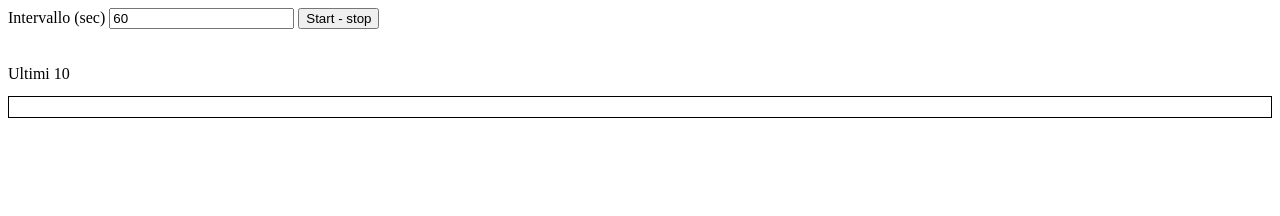
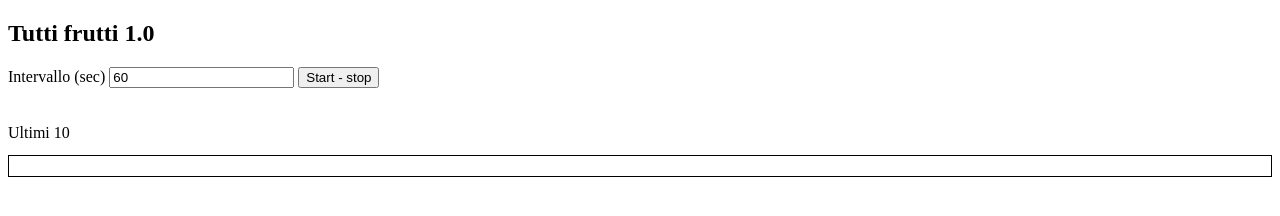
Before and after one commit to enricoru/Tuttifrutti, a plain HTML site: page tuttifrutti/index.html in a window 1280 px wide. Drawn offline with Linux system fonts and the light colour scheme.

Commit message:
Update index.html

```diff
--- a/tuttifrutti/index.html
+++ b/tuttifrutti/index.html
@@ -12,6 +12,7 @@
 </head>
 
 <body>
+<h2>Tutti frutti 1.0</h2>
 
 <header>
   <label>Intervallo (sec) <input type="number" id="interval" value="60"></label>
```
